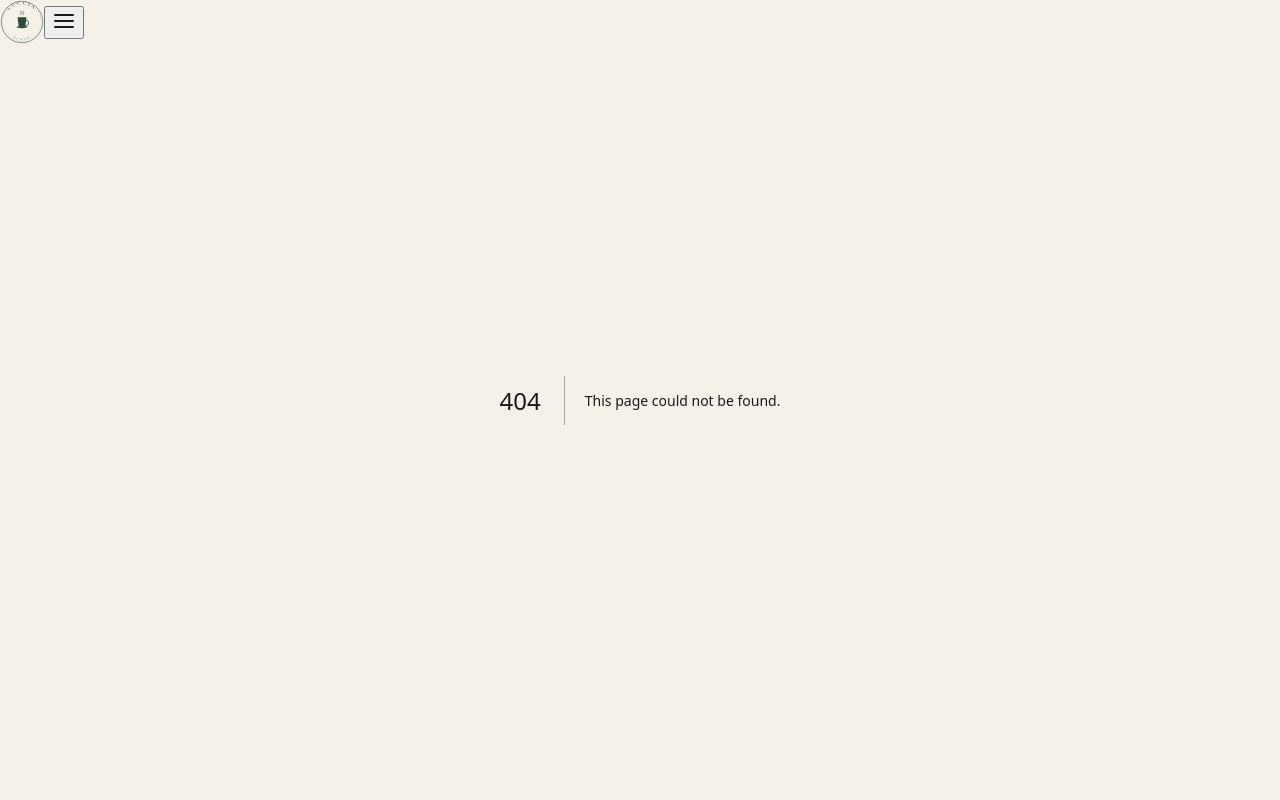
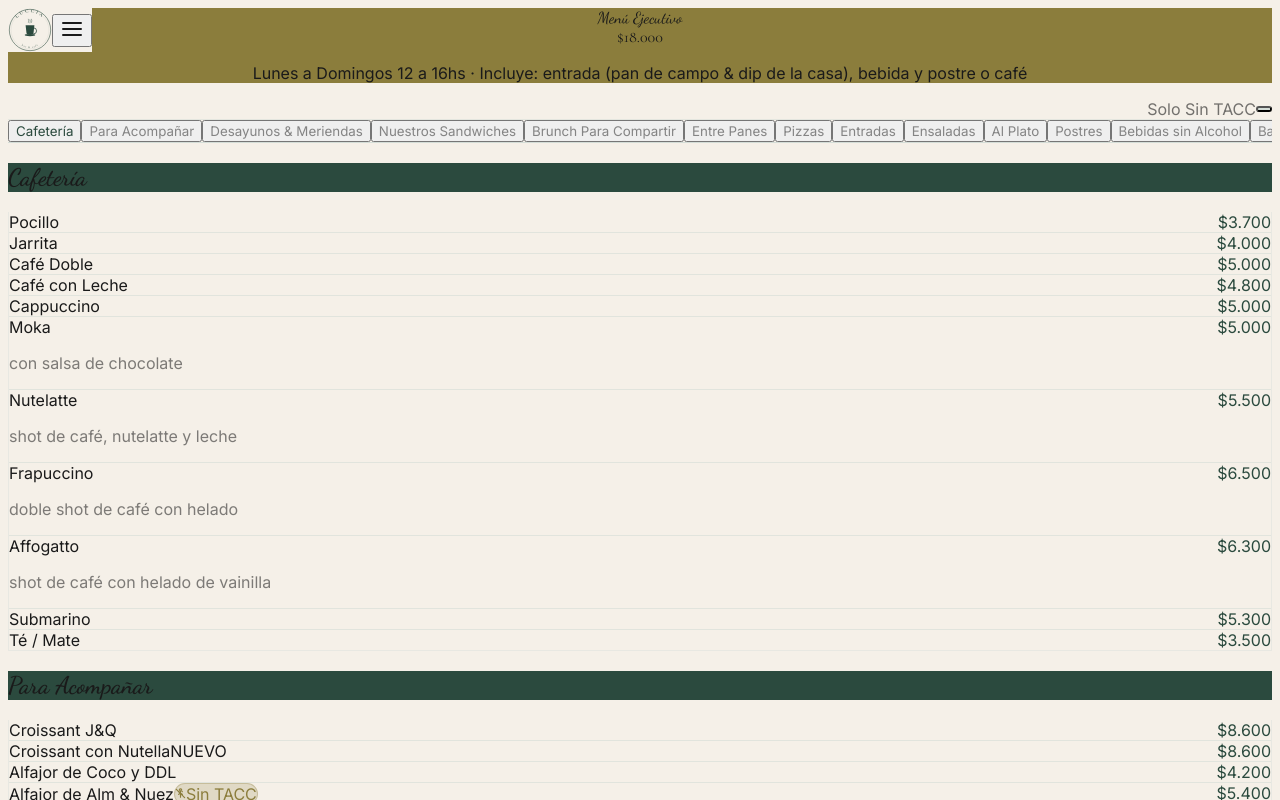
Before and after one commit to FacuFuensa/luccia-bar-y-cafe, a Next.js app: page /carta in a window 1280 px wide. Before the commit this address had no page. Shown: the top 800 px of the page. Built offline with nearby package versions, Linux system fonts and the light colour scheme.

Commit message:
feat: build interactive Carta page with tabs, Sin TACC filter, and full menu

```diff
--- /dev/null
+++ b/src/app/carta/page.tsx
@@ -0,0 +1,47 @@
+'use client'
+
+import { useState } from 'react'
+import { menuSections } from '@/data/menu'
+import { MenuEjecutivoBanner } from '@/components/carta/MenuEjecutivoBanner'
+import { MenuTabs } from '@/components/carta/MenuTabs'
+import { MenuSection } from '@/components/carta/MenuSection'
+
+export default function CartaPage() {
+  const [sinTaccActive, setSinTaccActive] = useState(false)
+
+  return (
+    <div className="min-h-screen">
+      <MenuEjecutivoBanner />
+
+      {/* Sin TACC toggle */}
+      <div className="bg-white px-4 py-2.5 flex items-center justify-end border-b border-sage/50 gap-3">
+        <span className="font-inter text-xs text-charcoal/60">Solo Sin TACC</span>
+        <button
+          role="switch"
+          aria-checked={sinTaccActive}
+          onClick={() => setSinTaccActive(!sinTaccActive)}
+          className={`relative w-10 h-5 rounded-full transition-colors duration-200 focus:outline-none ${
+            sinTaccActive ? 'bg-forest' : 'bg-sage'
+          }`}
+        >
+          <span
+            className={`absolute top-0.5 left-0.5 w-4 h-4 bg-white rounded-full shadow transition-transform duration-200 ${
+              sinTaccActive ? 'translate-x-5' : ''
+            }`}
+          />
+        </button>
+      </div>
+
+      <MenuTabs sections={menuSections} />
+
+      <div className="max-w-2xl mx-auto px-4 py-8 space-y-6">
+        {menuSections.map((section) => (
+          <MenuSection key={section.id} section={section} sinTaccActive={sinTaccActive} />
+        ))}
+        <p className="font-inter text-xs text-gold/70 italic text-center pb-6">
+          Nuestras opciones Sin TACC son en pan de lino o arroz.
+        </p>
+      </div>
+    </div>
+  )
+}
--- /dev/null
+++ b/src/components/carta/MenuEjecutivoBanner.tsx
@@ -0,0 +1,28 @@
+import { menuEjecutivo } from '@/data/menu'
+import { formatPrice } from '@/lib/utils'
+
+export function MenuEjecutivoBanner() {
+  return (
+    <div className="bg-gold text-white px-4 py-3">
+      <div className="max-w-3xl mx-auto flex flex-col sm:flex-row items-center justify-between gap-1 text-center sm:text-left">
+        <div className="flex items-center gap-3">
+          <span className="font-dancing text-xl">Menú Ejecutivo</span>
+          <span className="font-inter text-xs text-white/80 hidden sm:inline">
+            {menuEjecutivo.hours}
+          </span>
+        </div>
+        <div className="flex items-center gap-3">
+          <span className="font-inter text-xs text-white/80 hidden md:inline">
+            Incluye: {menuEjecutivo.includes}
+          </span>
+          <span className="font-cormorant text-2xl font-semibold">
+            {formatPrice(menuEjecutivo.price)}
+          </span>
+        </div>
+      </div>
+      <p className="font-inter text-xs text-white/70 text-center mt-1 sm:hidden">
+        {menuEjecutivo.hours} · Incluye: {menuEjecutivo.includes}
+      </p>
+    </div>
+  )
+}
--- /dev/null
+++ b/src/components/carta/MenuItemCard.tsx
@@ -0,0 +1,38 @@
+import { Badge } from '@/components/ui/Badge'
+import { formatPrice } from '@/lib/utils'
+import { cn } from '@/lib/utils'
+import type { MenuItem } from '@/data/menu'
+
+interface MenuItemCardProps {
+  item: MenuItem
+  sinTaccActive: boolean
+}
+
+export function MenuItemCard({ item, sinTaccActive }: MenuItemCardProps) {
+  const dimmed = sinTaccActive && !item.sinTacc
+
+  return (
+    <div
+      className={cn(
+        'flex items-start justify-between gap-4 py-3 border-b border-sage/60 last:border-0 transition-opacity duration-200',
+        dimmed && 'opacity-25'
+      )}
+    >
+      <div className="flex-1 min-w-0">
+        <div className="flex items-center gap-2 flex-wrap">
+          <span className="font-inter font-medium text-charcoal text-sm">{item.name}</span>
+          {item.isNew && <Badge variant="nuevo" />}
+          {item.sinTacc && <Badge variant="sinTacc" />}
+        </div>
+        {item.description && (
+          <p className="font-inter text-xs text-charcoal/55 mt-0.5 leading-relaxed">
+            {item.description}
+          </p>
+        )}
+      </div>
+      <span className="font-inter font-semibold text-forest text-sm whitespace-nowrap">
+        {item.price === 0 ? 'Consultar' : formatPrice(item.price)}
+      </span>
+    </div>
+  )
+}
--- /dev/null
+++ b/src/components/carta/MenuSection.tsx
@@ -0,0 +1,25 @@
+import type { MenuSection as MenuSectionType } from '@/data/menu'
+import { MenuItemCard } from './MenuItemCard'
+
+interface MenuSectionProps {
+  section: MenuSectionType
+  sinTaccActive: boolean
+}
+
+export function MenuSection({ section, sinTaccActive }: MenuSectionProps) {
+  return (
+    <div id={section.id} className="scroll-mt-32">
+      <div className="bg-forest px-5 py-3 rounded-t-md">
+        <h2 className="font-dancing text-2xl text-white">{section.title}</h2>
+      </div>
+      <div className="bg-cream px-5 pb-3 rounded-b-md border border-t-0 border-sage/40">
+        {section.note && (
+          <p className="font-inter text-xs text-gold italic pt-3 pb-1">{section.note}</p>
+        )}
+        {section.items.map((item) => (
+          <MenuItemCard key={item.name} item={item} sinTaccActive={sinTaccActive} />
+        ))}
+      </div>
+    </div>
+  )
+}
--- /dev/null
+++ b/src/components/carta/MenuTabs.tsx
@@ -0,0 +1,61 @@
+'use client'
+
+import { useState, useEffect } from 'react'
+import { motion } from 'framer-motion'
+import type { MenuSection } from '@/data/menu'
+
+export function MenuTabs({ sections }: { sections: MenuSection[] }) {
+  const [activeId, setActiveId] = useState(sections[0]?.id ?? '')
+
+  const scrollTo = (id: string) => {
+    const el = document.getElementById(id)
+    if (el) {
+      el.scrollIntoView({ behavior: 'smooth' })
+      setActiveId(id)
+    }
+  }
+
+  useEffect(() => {
+    const observers: IntersectionObserver[] = []
+    sections.forEach((section) => {
+      const el = document.getElementById(section.id)
+      if (!el) return
+      const obs = new IntersectionObserver(
+        ([entry]) => { if (entry.isIntersecting) setActiveId(section.id) },
+        { rootMargin: '-25% 0px -65% 0px' }
+      )
+      obs.observe(el)
+      observers.push(obs)
+    })
+    return () => observers.forEach((o) => o.disconnect())
+  }, [sections])
+
+  return (
+    <div className="sticky top-16 z-30 bg-white border-b border-sage shadow-sm">
+      <div className="overflow-x-auto scrollbar-none">
+        <div className="flex min-w-max px-2">
+          {sections.map((section) => {
+            const active = activeId === section.id
+            return (
+              <button
+                key={section.id}
+                onClick={() => scrollTo(section.id)}
+                className={`relative px-3 py-3 font-inter text-xs whitespace-nowrap transition-colors ${
+                  active ? 'text-forest font-semibold' : 'text-charcoal/50 hover:text-forest'
+                }`}
+              >
+                {section.title}
+                {active && (
+                  <motion.div
+                    layoutId="activeTabIndicator"
+                    className="absolute bottom-0 left-0 right-0 h-0.5 bg-forest"
+                  />
+                )}
+              </button>
+            )
+          })}
+        </div>
+      </div>
+    </div>
+  )
+}
```
